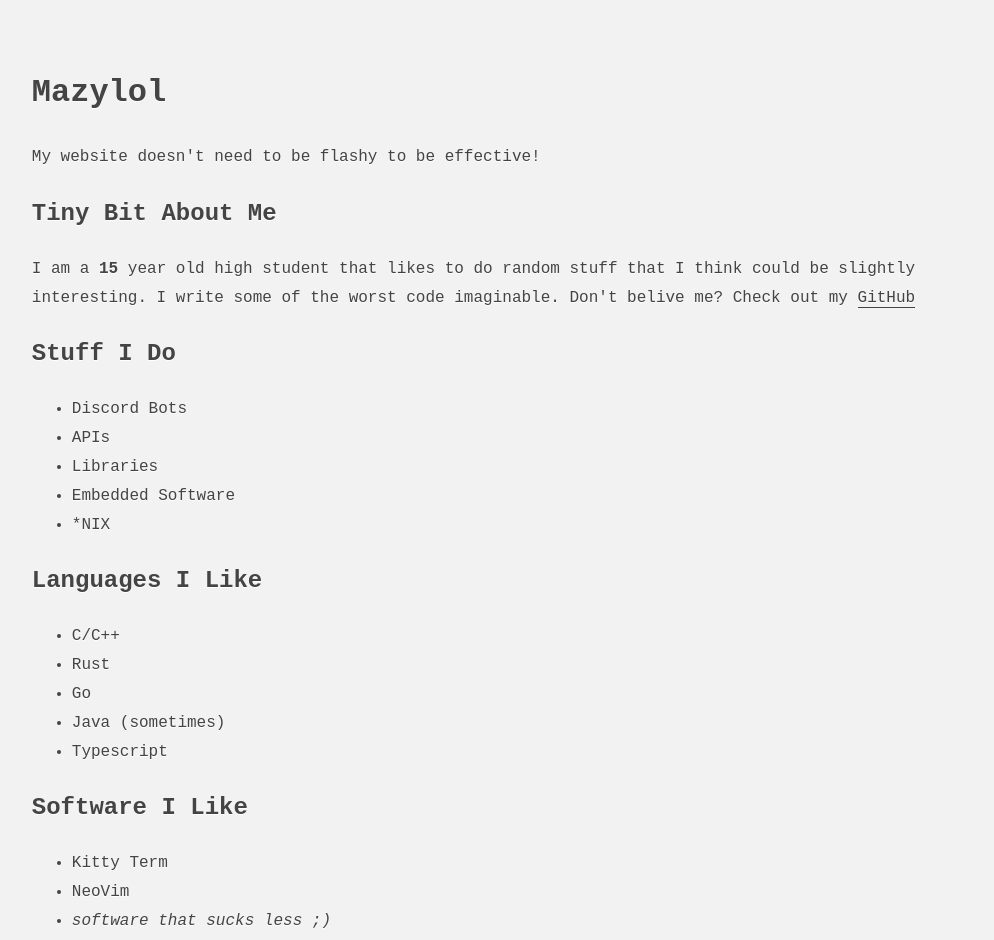
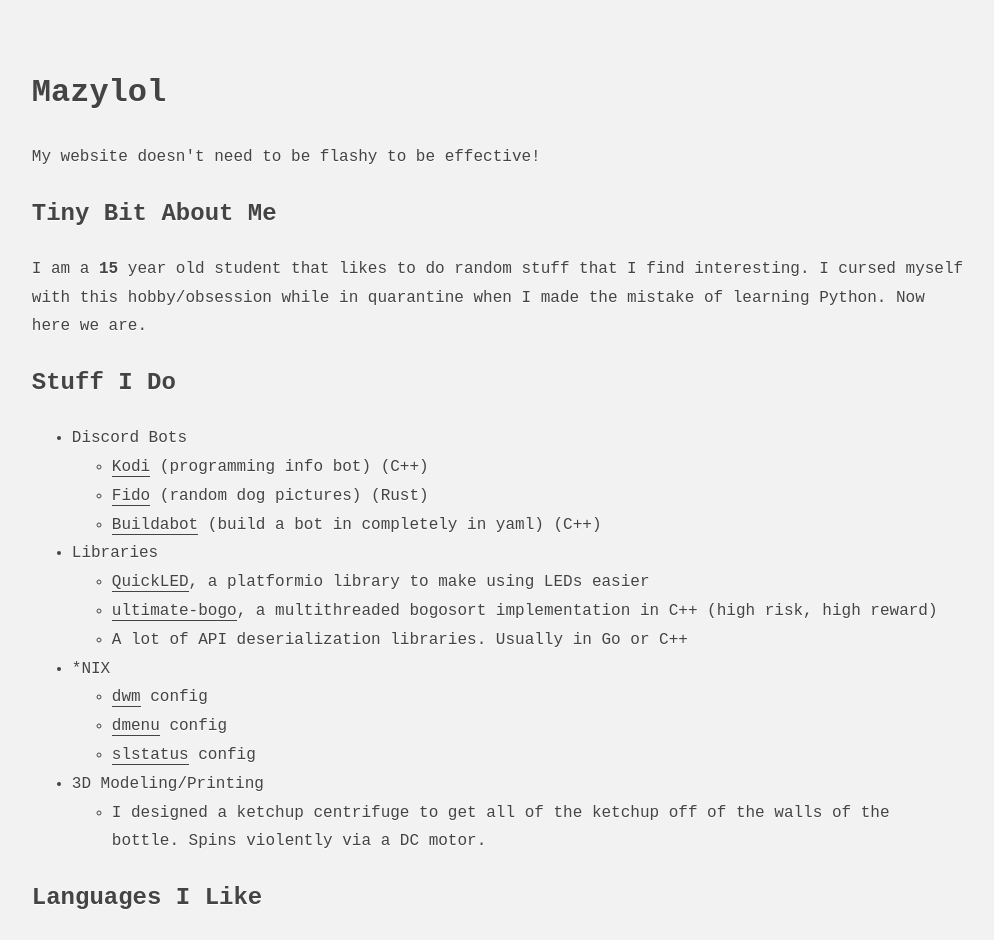
Before and after one commit to mazylol/mazylol.com, a SvelteKit app: page / in a window 1280 px wide. Shown: the top 940 px of the page, without its empty margins (141-1135 px from the left). Built offline with nearby package versions, Linux system fonts and the light colour scheme; a web font is replaced by a local one.

Commit message:
added project links, and a little hidden surprise

```diff
--- a/src/routes/+page.svelte
+++ b/src/routes/+page.svelte
@@ -20,20 +20,34 @@
 <section>
 	<h2>Tiny Bit About Me</h2>
 	<p>
-		I am a <b>{getAge('2006-09-05')}</b> year old high student that likes to do random stuff that I
-		think could be slightly interesting. I write some of the worst code imaginable. Don't belive me?
-		Check out my <a href="https://github.com/mazylol">GitHub</a>
-	</p>
+		I am a <b>{getAge('2006-09-05')}</b> year old student that likes to do random stuff that I find interesting. I cursed myself with this hobby/obsession while in quarantine when I made the mistake of learning Python. Now here we are.</p>
 </section>
 
 <section>
 	<h2>Stuff I Do</h2>
 	<ul>
 		<li>Discord Bots</li>
-		<li>APIs</li>
+            <ul>
+                <li><a href="https://github.com/mazylol/kodi">Kodi</a> (programming info bot) (C++)</li>
+                <li><a href="https://github.com/mazylol/fido">Fido</a> (random dog pictures) (Rust)</li>
+                <li><a href="https://github.com/mazylol/buildabot">Buildabot</a> (build a bot in completely in yaml) (C++)</li>
+            </ul>
 		<li>Libraries</li>
-		<li>Embedded Software</li>
+            <ul>
+                <li><a href="https://github.com/mazylol/QuickLED">QuickLED</a>, a platformio library to make using LEDs easier</li>
+                <li><a href="https://github.com/mazylol/ultimate-bogo">ultimate-bogo</a>, a multithreaded bogosort implementation in C++ (high risk, high reward)</li>
+                <li>A lot of API deserialization libraries. Usually in Go or C++
+            </ul>
 		<li>*NIX</li>
+            <ul>
+                <li><a href="https://github.com/mazylol/dwm">dwm</a> config</li>
+                <li><a href="https://github.com/mazylol/dmenu">dmenu</a> config</li>
+                <li><a href="https://github.com/mazylol/slstatus">slstatus</a> config</li>
+            </ul>
+        <li>3D Modeling/Printing</li>
+            <ul>
+                <li>I designed a ketchup centrifuge to get all of the ketchup off of the walls of the bottle. Spins violently via a DC motor.
+            </ul>
 	</ul>
 </section>
 
@@ -41,20 +55,18 @@
 	<h2>Languages I Like</h2>
 	<ul>
 		<li>C/C++</li>
+        <li>Go</li>
 		<li>Rust</li>
-		<li>Go</li>
-		<li>Java (sometimes)</li>
-		<li>Typescript</li>
+		<li>Java <i>(sometimes)</i></li>
 	</ul>
 </section>
 
 <section>
 	<h2>Software I Like</h2>
 	<ul>
-		<li>Kitty Term</li>
-		<li>NeoVim</li>
+		<li>Neovim</li>
 		<li><i>software that sucks less ;)</i></li>
-		<li>Jetbrains IDEs <i>(i am a massive shill)</i></li>
+        <li>Autodesk Fusion</li>
 	</ul>
 </section>
 
@@ -65,3 +77,7 @@
 		<li><a href="https://twitter.com/mazylol">Twitter</a></li>
 	</ul>
 </section>
+
+<section>
+    <p style="text-indent: 100%; white-space: nowrap; overflow: hidden;">DROP TABLE production;</p>
+</section>
```
